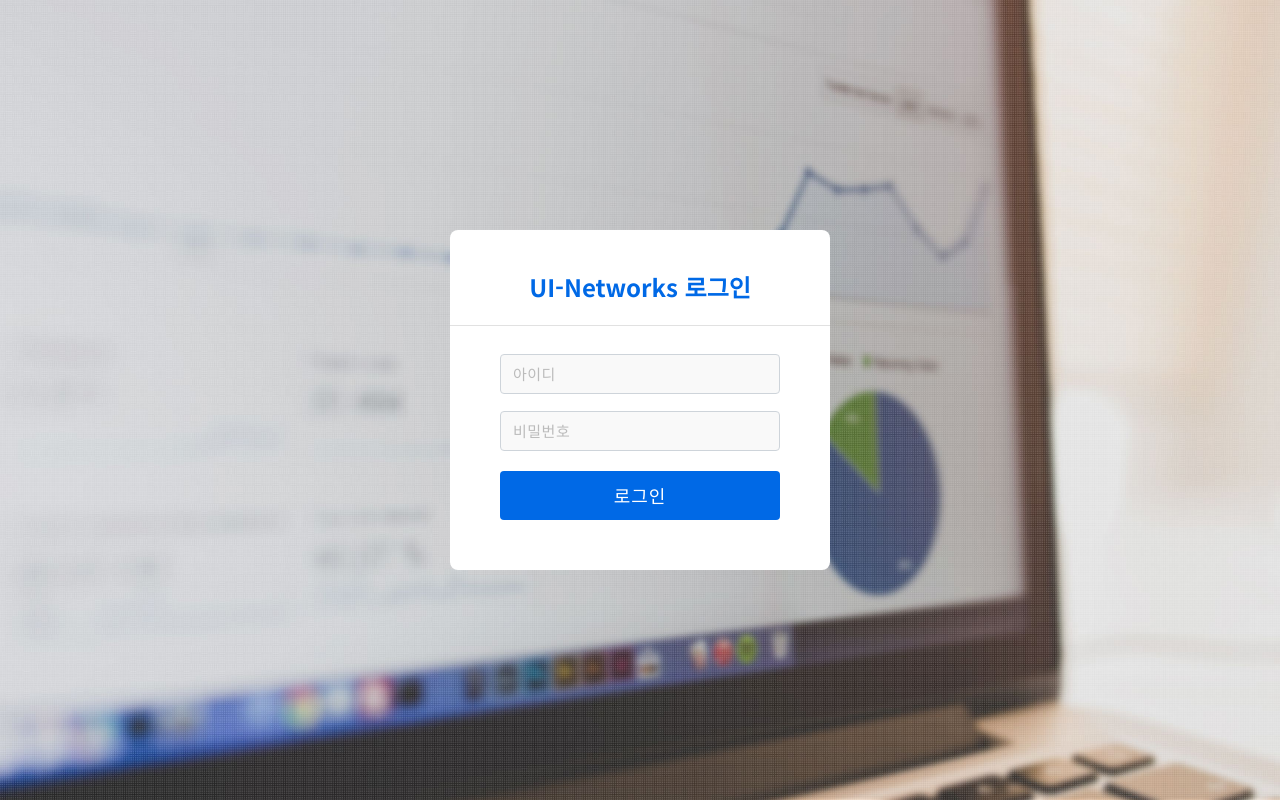
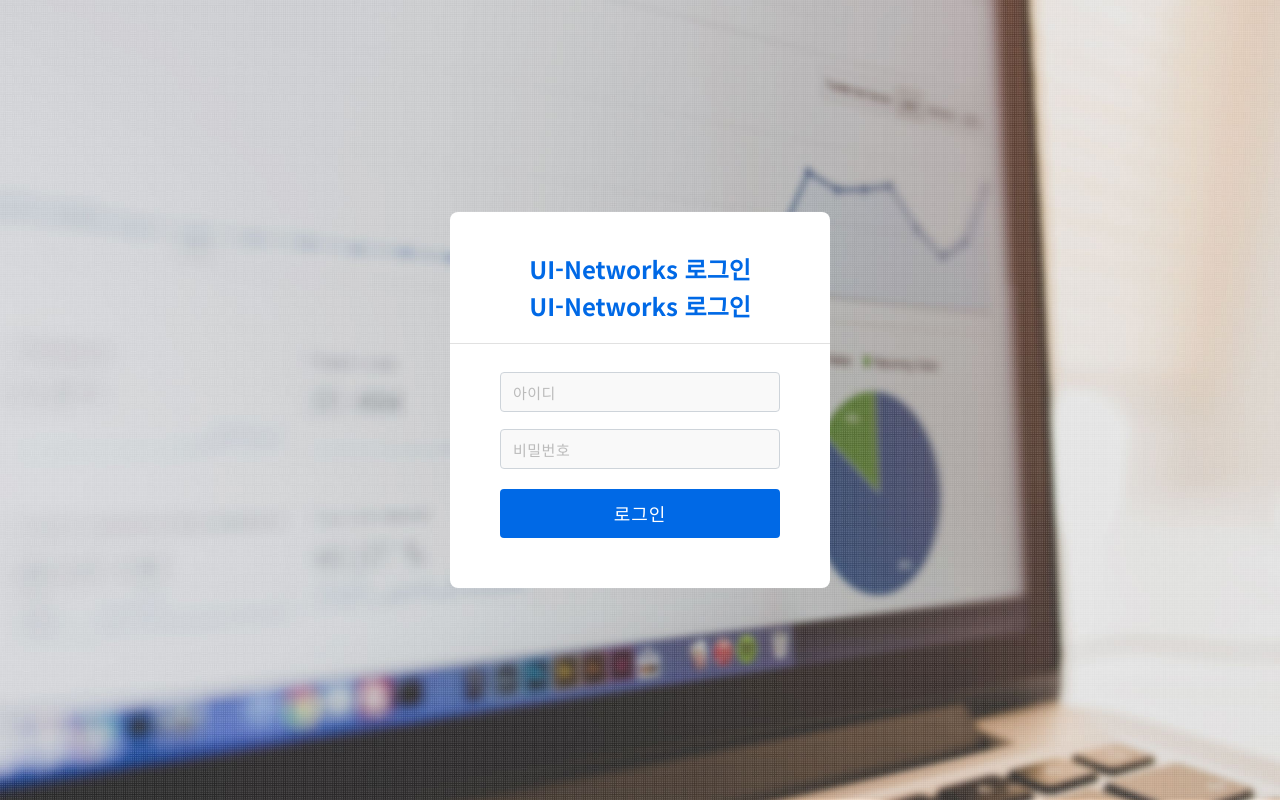
Before and after one commit to termisam005/git-test0202, a plain HTML site: page index_test.html in a window 1280 px wide. Drawn offline with Linux system fonts and the light colour scheme.

Commit message:
Add line

```diff
--- a/index_test.html
+++ b/index_test.html
@@ -28,6 +28,9 @@
 					<h1 class="ui_title">
 						UI-Networks 로그인
 					</h1>
+					<h1 class="ui_title">
+						UI-Networks 로그인
+					</h1>
 				</div>
 				<div class="under">
 					<div class="form_zone">
```
